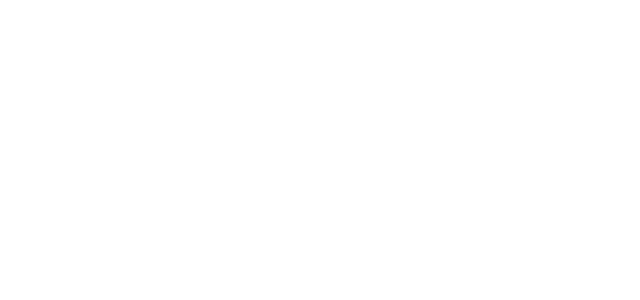
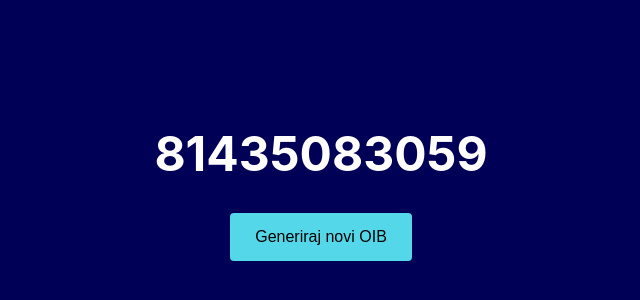
Before and after one commit to celigx/oib-generator, a React (Create React App) app: page / in a window 1280 px wide. Shown: the part 208-508 px from the top of the page, without its empty margins (319-959 px from the left). Built offline with nearby package versions, Linux system fonts and the light colour scheme.

Commit message:
Add calculate control number (11th number)

```diff
--- a/src/App.js
+++ b/src/App.js
@@ -9,10 +9,41 @@ function App() {
     setNumber(Math.floor(Math.random() * 9000000000) + 1000000000)
   }
 
+  // Split numbers to individual digits
+  const numberArray = number.toString().split('').map(i => Number(i))
+  console.log(numberArray);
+
+  // Calculate control number from random 10 digits
+  const controlNumber = () => {
+    let remainder = 10
+
+    for (let i = 0; i < numberArray.length; i++) {
+      let digit = numberArray[i]
+      let sum = digit + remainder
+      let subRemainder = sum % 10
+
+      if (subRemainder === 0) {
+        subRemainder = 10
+      }
+
+      const multiplied = subRemainder * 2
+      remainder = multiplied % 11
+      console.log('ostatak:', remainder);
+    }
+
+    const control = 11 - remainder === 10 ? 0 : 11 - remainder
+    console.log('kontrolniBroj:', control);
+    return control
+  }
+
+  // Join random 10 digit number with the calculated control number
+  const OIB = numberArray.concat(controlNumber()).join('')
+  console.log(OIB);
 
   return (
     <div className="app">
-
+      <h1 className="oib">{OIB}</h1>
+      <button className="button" onClick={() => randomNumber()}>Generiraj novi OIB</button>
     </div>
   );
 }
--- a/src/App.sass
+++ b/src/App.sass
@@ -1,2 +1,22 @@
+h1, h2, h3, h4, h5, h6, p, a, button
+  margin: 0
+
 .app
-  text-align: center
+  color: #fff
+  background: #000056
+  display: flex
+  align-items: center
+  justify-content: center
+  flex-direction: column
+  height: 100vh
+
+  .oib
+    font-size: 3em
+    margin: 0 0 30px 0
+
+  .button
+    background: #54d8e9
+    font-size: 16px
+    border-radius: 4px
+    border-width: 0px
+    padding: 15px 25px
```
